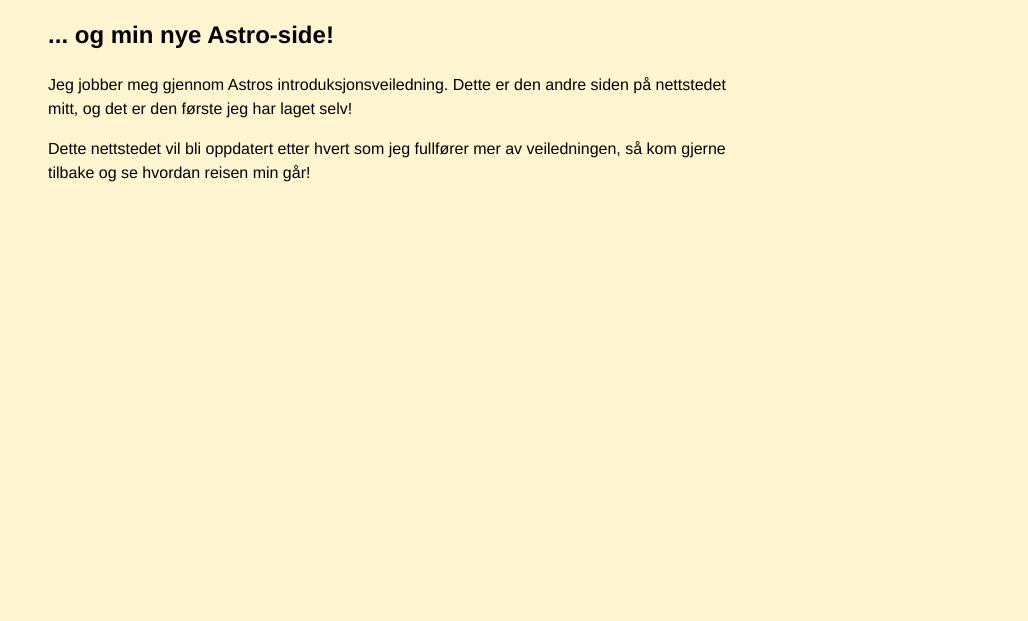
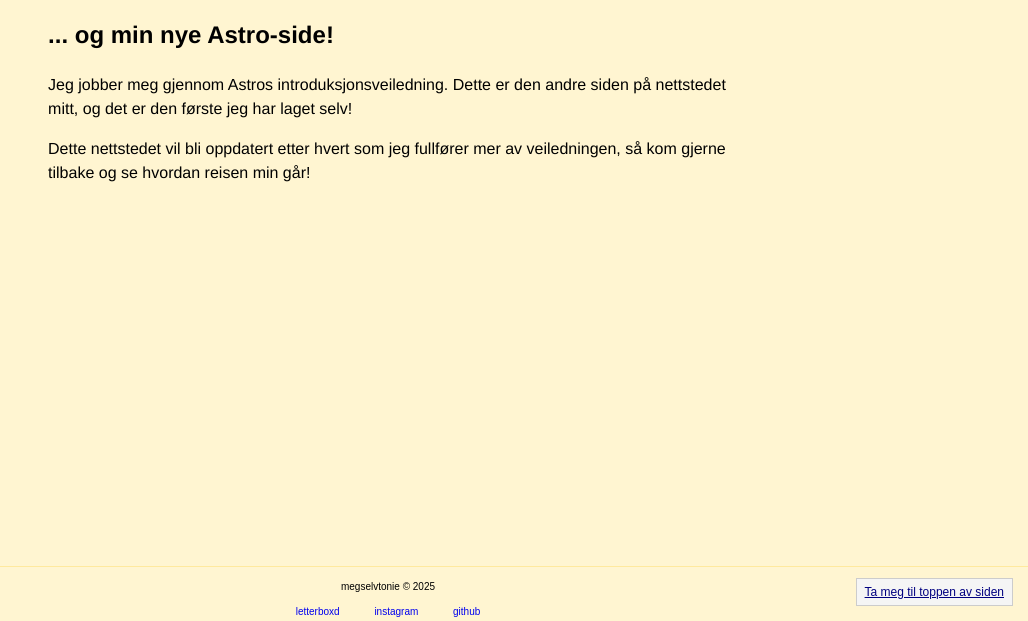
Before and after one commit to megselvtonie/megselvtonie.github.io, an Astro site: page /about in a window 1280 px wide. Shown: the part 179-800 px from the top of the page, without its empty margins (252-1280 px from the left). Built offline with nearby package versions, Linux system fonts and the light colour scheme; Astro itself is replaced by a stand-in of ours.

Commit message:
bug fix case sensitive things

```diff
--- /dev/null
+++ b/src/components/Footer.astro
@@ -0,0 +1,59 @@
+---
+import Social from '../components/Social.astro';
+---
+
+<footer>
+<p>megselvtonie © 2025</p>
+
+<style>
+  footer {
+    position: fixed;
+    bottom: 0;
+    left: 0;
+    width: 100%;
+   /* background: #fff5d1; /* lys grå, typisk gammelt web-utseende */
+    border-top: 1px solid #ffe792cf;
+    text-align: center;
+    font-family: Arial, sans-serif;
+    font-size: 10px;
+    color: #000;
+    padding: 2px 0;
+  }
+
+  footer a {
+    color: #000080; /* klassisk blå lenkefarge */
+    text-decoration: underline;
+  }
+
+  footer a:hover {
+    color: #000;
+    background: #e0e0e0;
+  }
+
+  .back-to-top {
+    position: fixed;
+    bottom: 15px;
+    right: 15px;
+    padding: 4px 8px;
+    font-size: 12px;
+    font-family: Arial, sans-serif;
+    color: #000080; /* klassisk "link-blå" */
+    text-decoration: underline;
+    background: #f5f5f5;
+    border: 1px solid #ccc;
+  }
+
+  .back-to-top:hover {
+    background: #e0e0e0;
+    color: #000;
+  }
+</style>
+
+<a href="#" class="back-to-top">Ta meg til toppen av siden</a>
+
+ <!-- Her sender vi props til Social -->
+  <Social platform="letterboxd" username="megselvtonie" />
+  <Social platform="instagram" username="megselvtonie" />
+  <Social platform="github" username="megselvtonie?" />
+
+</footer>
--- /dev/null
+++ b/src/components/Social.astro
@@ -0,0 +1,24 @@
+---
+/**
+ * Dette er en komponent (const) og tar imot props fra forelderen
+ * Props = data du sender inn når du bruker komponenten i footer.astr.
+ *
+ * Da blir:
+ *   platform = "letterboxd"
+ *   username = "megselvtonie"
+ * som sendes inn fra footer.astro
+ */
+const { platform, username } = Astro.props;
+---
+
+<!-- Vi bruker props til å bygge en dynamisk lenke kobler den til fotter som mater prosene i {} -->
+<a href={`https://www.${platform}.com/${username}`}>{platform}</a>
+
+<style>
+  a {
+    padding: 0.5rem 1rem;
+
+    /*background-color: #4c1d95;*/
+    text-decoration: none;
+  }
+</style>
--- a/src/pages/about.astro
+++ b/src/pages/about.astro
@@ -1,6 +1,7 @@
 ---
 import '../styles/global.css';
-import Navigation from '../components/navigation.astro';
+import Navigation from '../components/Navigation.astro';
+import Footer from '../components/Footer.astro';
 
 const pageTitle = "Om Tonie Wei";
 ---
@@ -24,6 +25,6 @@
   <p>Jeg jobber meg gjennom Astros introduksjonsveiledning. Dette er den andre siden på nettstedet mitt, og det er den første jeg har laget selv!</p>
 
   <p>Dette nettstedet vil bli oppdatert etter hvert som jeg fullfører mer av veiledningen, så kom gjerne tilbake og se hvordan reisen min går!</p>
-
+<Footer />
 </body>
 </html>
--- a/src/pages/blog.astro
+++ b/src/pages/blog.astro
@@ -1,6 +1,7 @@
 ---
 import '../styles/global.css';
-import Navigation from '../components/navigation.astro';
+import Navigation from '../components/Navigation.astro';
+import Footer from '../components/Footer.astro';
 
 const pageTitle = "vb blogg %lt;3";
 ---
@@ -21,6 +22,6 @@
       <ul>
       <li><a href="/posts/første/">Første innlegg</a></li>
     </ul>
-
+		<Footer />
 </body>
 </html>
```
Also changed, not shown: src/components/Header.astro (added, +17 -0 lines), src/pages/index.astro (+7 -1 lines).
